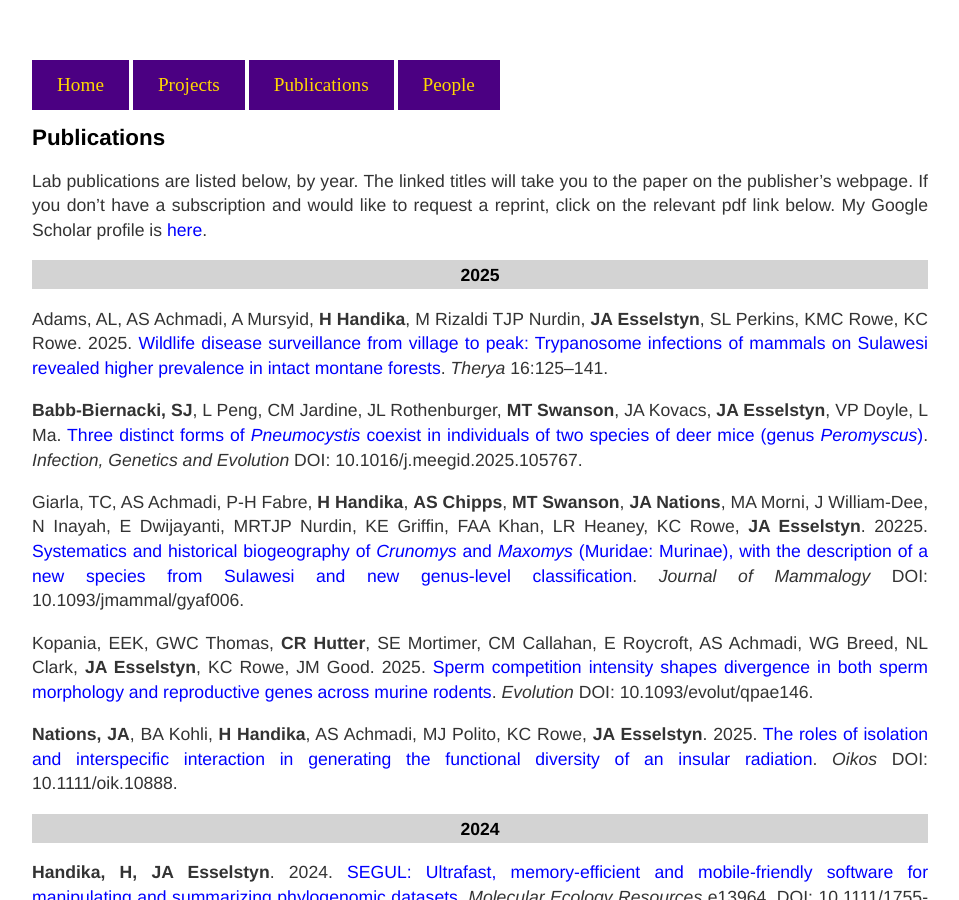
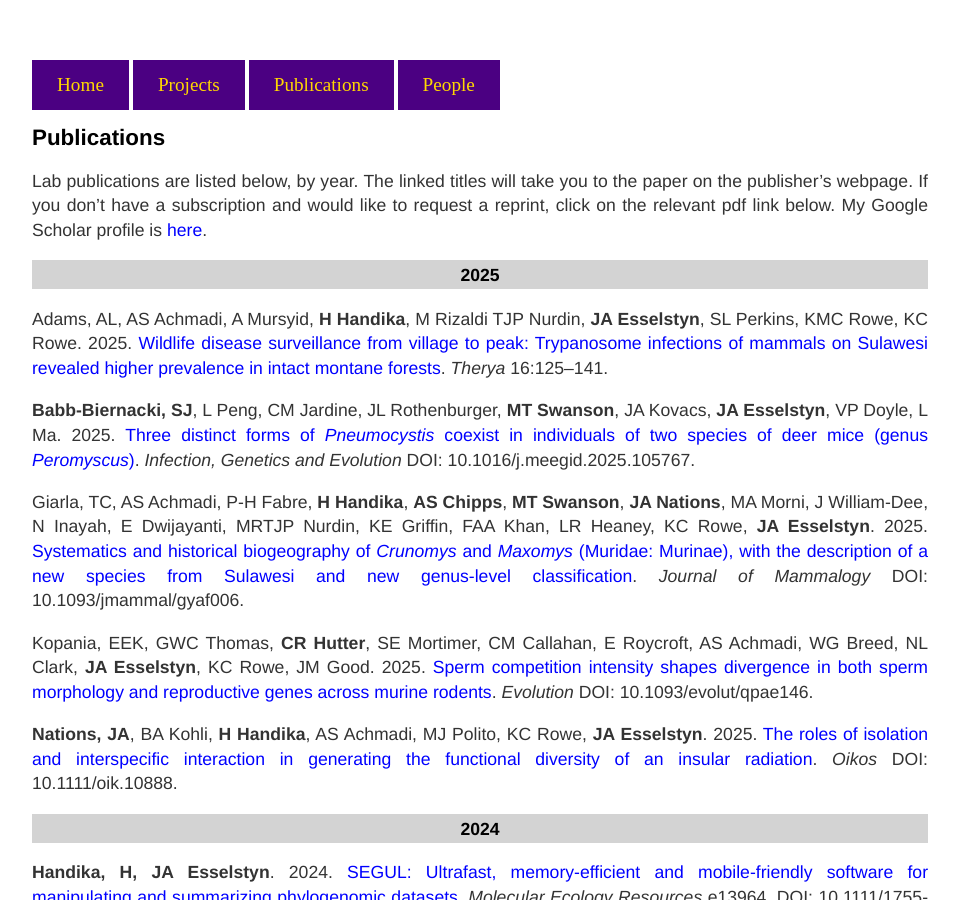
Before and after one commit to esselstyn/esselstyn.github.io, a Jekyll site: the page built from publications.md, in a window 1280 px wide and 900 px high. Shown: the whole window, without its empty margins (160-1119 px from the left). Built offline with Jekyll 4.4.1, drawn with Linux system fonts in a browser that asks for light colours.

Commit message:
Update publications.md

```diff
--- a/publications.md
+++ b/publications.md
@@ -9,9 +9,9 @@
 ### 2025
 Adams, AL, AS Achmadi, A Mursyid, **H Handika**, M Rizaldi TJP Nurdin, **JA Esselstyn**, SL Perkins, KMC Rowe, KC Rowe. 2025. [Wildlife disease surveillance from village to peak: Trypanosome infections of mammals on Sulawesi revealed higher prevalence in intact montane forests](https://doi.org/10.12933/therya-25-6154). _Therya_ 16:125--141.
 
-**Babb-Biernacki, SJ**, L Peng, CM Jardine, JL Rothenburger, **MT Swanson**, JA Kovacs, **JA Esselstyn**, VP Doyle, L Ma. [Three distinct forms of _Pneumocystis_ coexist in individuals of two species of deer mice (genus _Peromyscus_)](https://doi.org/10.1016/j.meegid.2025.105767). _Infection, Genetics and Evolution_ DOI: 10.1016/j.meegid.2025.105767.
+**Babb-Biernacki, SJ**, L Peng, CM Jardine, JL Rothenburger, **MT Swanson**, JA Kovacs, **JA Esselstyn**, VP Doyle, L Ma. 2025. [Three distinct forms of _Pneumocystis_ coexist in individuals of two species of deer mice (genus _Peromyscus_)](https://doi.org/10.1016/j.meegid.2025.105767). _Infection, Genetics and Evolution_ DOI: 10.1016/j.meegid.2025.105767.
 
-Giarla, TC, AS Achmadi, P-H Fabre, **H Handika**, **AS Chipps**, **MT Swanson**, **JA Nations**, MA Morni, J William-Dee, N Inayah, E Dwijayanti, MRTJP Nurdin, KE Griffin, FAA Khan, LR Heaney, KC Rowe, **JA Esselstyn**. 20225. [Systematics and historical biogeography of _Crunomys_ and _Maxomys_ (Muridae: Murinae), with the description of a new species from Sulawesi and new genus-level classification](https://doi.org/10.1093/jmammal/gyaf006). _Journal of Mammalogy_ DOI: 10.1093/jmammal/gyaf006.
+Giarla, TC, AS Achmadi, P-H Fabre, **H Handika**, **AS Chipps**, **MT Swanson**, **JA Nations**, MA Morni, J William-Dee, N Inayah, E Dwijayanti, MRTJP Nurdin, KE Griffin, FAA Khan, LR Heaney, KC Rowe, **JA Esselstyn**. 2025. [Systematics and historical biogeography of _Crunomys_ and _Maxomys_ (Muridae: Murinae), with the description of a new species from Sulawesi and new genus-level classification](https://doi.org/10.1093/jmammal/gyaf006). _Journal of Mammalogy_ DOI: 10.1093/jmammal/gyaf006.
 
 Kopania, EEK, GWC Thomas, **CR Hutter**, SE Mortimer, CM Callahan, E Roycroft, AS Achmadi, WG Breed, NL Clark, **JA Esselstyn**, KC Rowe, JM Good. 2025. [Sperm competition intensity shapes divergence in both sperm morphology and reproductive genes across murine rodents](https://doi.org/10.1093/evolut/qpae146). _Evolution_ DOI: 10.1093/evolut/qpae146.
 
```
